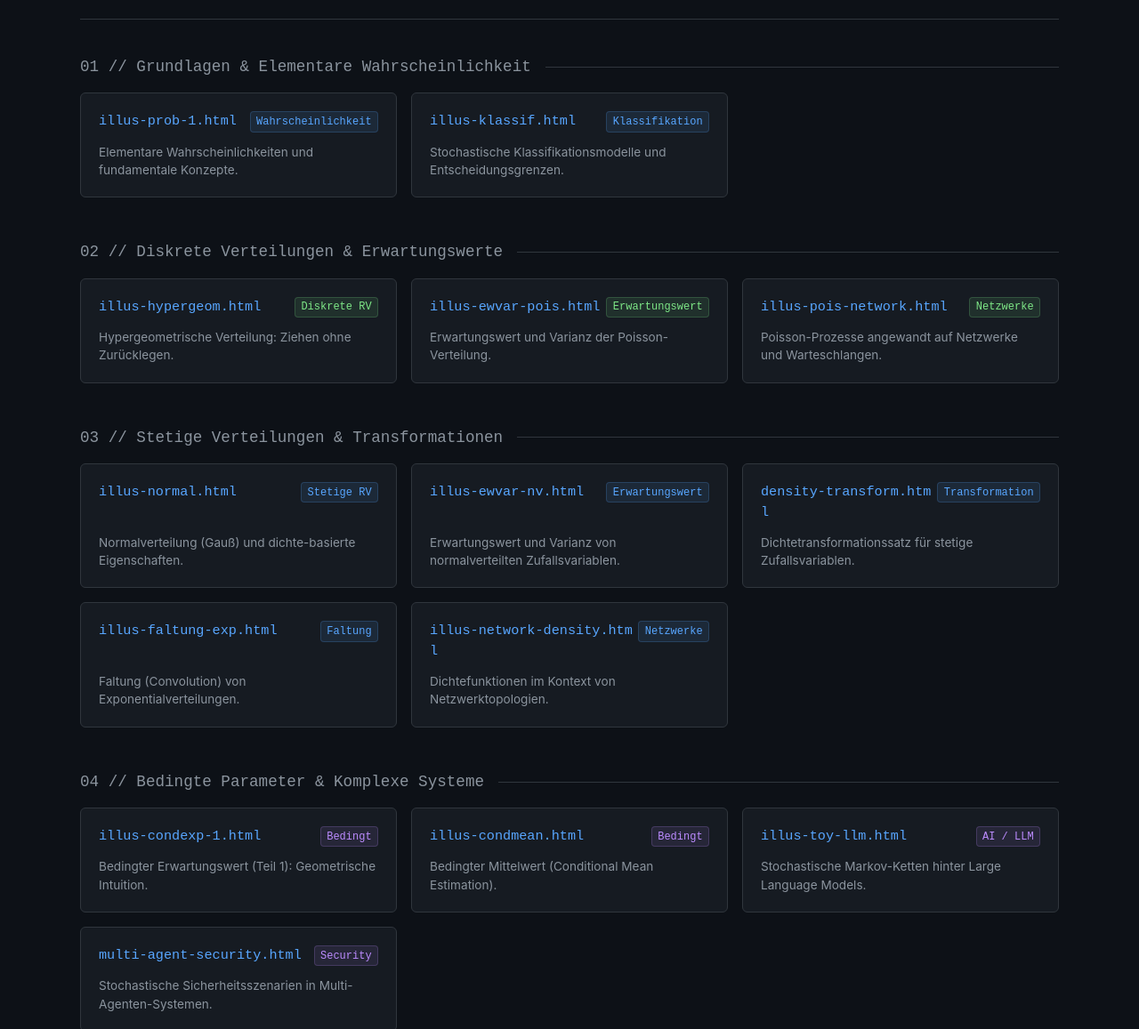
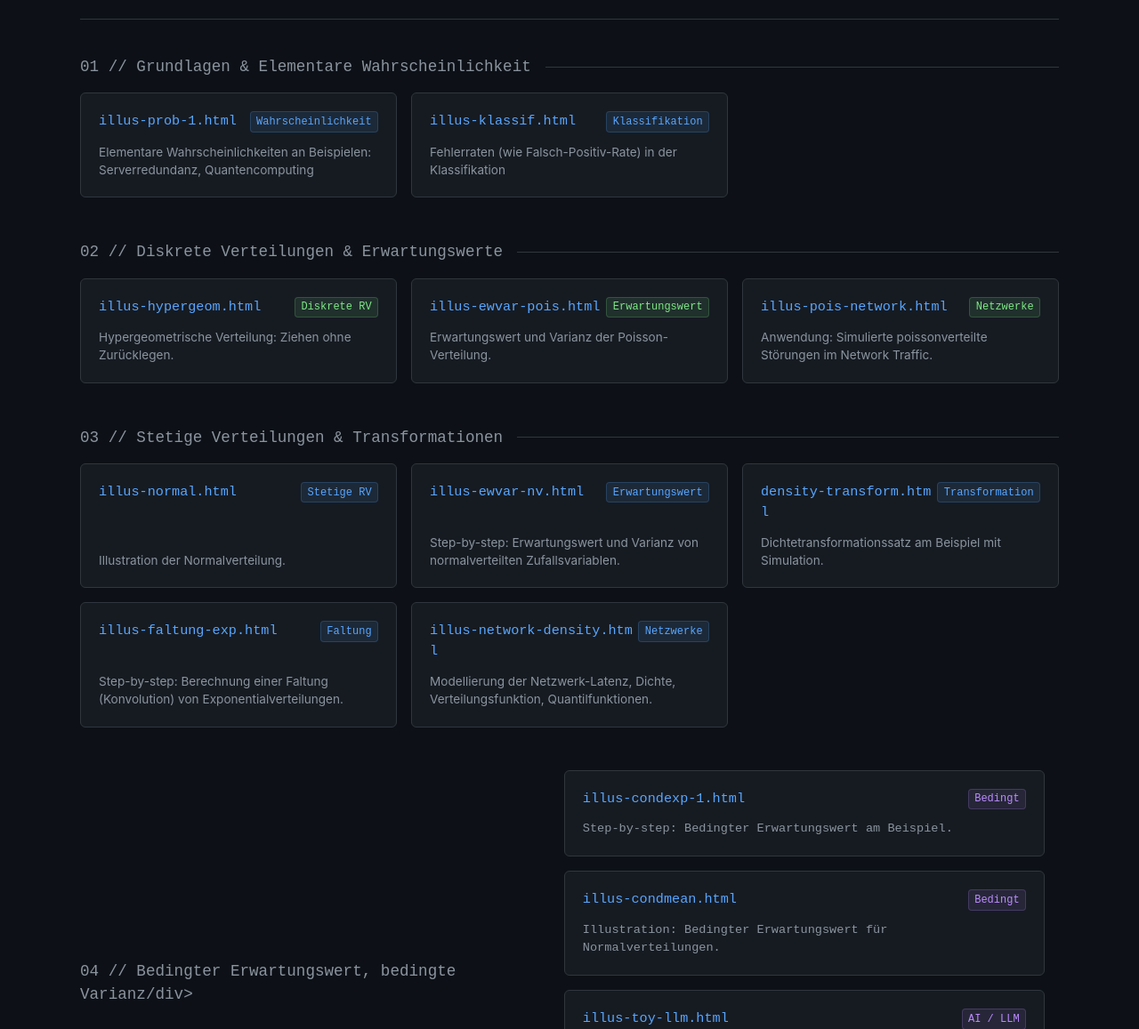
Before and after one commit to stoch-aix/EAS-26, a plain HTML site: page index.html in a window 1280 px wide. Shown: the part 143-1300 px from the top of the page at 89% size. Drawn offline with Linux system fonts and the light colour scheme.

Commit message:
Update index.html

```diff
--- a/index.html
+++ b/index.html
@@ -178,14 +178,14 @@
                     <span class="file-name">illus-prob-1.html</span>
                     <span class="badge">Wahrscheinlichkeit</span>
                 </div>
-                <p class="card-desc">Elementare Wahrscheinlichkeiten und fundamentale Konzepte.</p>
+                <p class="card-desc">Elementare Wahrscheinlichkeiten an Beispielen: Serverredundanz, Quantencomputing</p>
             </a>
             <a href="illus-klassif.html" class="card">
                 <div class="card-header">
                     <span class="file-name">illus-klassif.html</span>
                     <span class="badge">Klassifikation</span>
                 </div>
-                <p class="card-desc">Stochastische Klassifikationsmodelle und Entscheidungsgrenzen.</p>
+                <p class="card-desc">Fehlerraten (wie Falsch-Positiv-Rate) in der Klassifikation</p>
             </a>
         </div>
     </section>
@@ -213,7 +213,7 @@
                     <span class="file-name">illus-pois-network.html</span>
                     <span class="badge discrete">Netzwerke</span>
                 </div>
-                <p class="card-desc">Poisson-Prozesse angewandt auf Netzwerke und Warteschlangen.</p>
+                <p class="card-desc">Anwendung: Simulierte poissonverteilte Störungen im Network Traffic.</p>
             </a>
         </div>
     </section>
@@ -227,70 +227,70 @@
                     <span class="file-name">illus-normal.html</span>
                     <span class="badge">Stetige RV</span>
                 </div>
-                <p class="card-desc">Normalverteilung (Gauß) und dichte-basierte Eigenschaften.</p>
+                <p class="card-desc">Illustration der Normalverteilung.</p>
             </a>
             <a href="illus-ewvar-nv.html" class="card">
                 <div class="card-header">
                     <span class="file-name">illus-ewvar-nv.html</span>
                     <span class="badge">Erwartungswert</span>
                 </div>
-                <p class="card-desc">Erwartungswert und Varianz von normalverteilten Zufallsvariablen.</p>
+                <p class="card-desc">Step-by-step: Erwartungswert und Varianz von normalverteilten Zufallsvariablen.</p>
             </a>
             <a href="density-transform.html" class="card">
                 <div class="card-header">
                     <span class="file-name">density-transform.html</span>
                     <span class="badge">Transformation</span>
                 </div>
-                <p class="card-desc">Dichtetransformationssatz für stetige Zufallsvariablen.</p>
+                <p class="card-desc">Dichtetransformationssatz am Beispiel mit Simulation.</p>
             </a>
             <a href="illus-faltung-exp.html" class="card">
                 <div class="card-header">
                     <span class="file-name">illus-faltung-exp.html</span>
                     <span class="badge">Faltung</span>
                 </div>
-                <p class="card-desc">Faltung (Convolution) von Exponentialverteilungen.</p>
+                <p class="card-desc">Step-by-step: Berechnung einer Faltung (Konvolution) von Exponentialverteilungen.</p>
             </a>
             <a href="illus-network-density.html" class="card">
                 <div class="card-header">
                     <span class="file-name">illus-network-density.html</span>
                     <span class="badge">Netzwerke</span>
                 </div>
-                <p class="card-desc">Dichtefunktionen im Kontext von Netzwerktopologien.</p>
+                <p class="card-desc">Modellierung der Netzwerk-Latenz, Dichte, Verteilungsfunktion, Quantilfunktionen.</p>
             </a>
         </div>
     </section>
 
     <!-- SECTION 4: CONDITIONAL EXPECTATION & ADVANCED TOPICS -->
     <section class="grid-section">
-        <div class="section-title">04 // Bedingte Parameter & Komplexe Systeme</div>
+        <div class="section-title">04 // Bedingter Erwartungswert, bedingte Varianz/div>
         <div class="links-grid">
             <a href="illus-condexp-1.html" class="card">
                 <div class="card-header">
                     <span class="file-name">illus-condexp-1.html</span>
                     <span class="badge advanced">Bedingt</span>
                 </div>
-                <p class="card-desc">Bedingter Erwartungswert (Teil 1): Geometrische Intuition.</p>
+                <p class="card-desc">Step-by-step: Bedingter Erwartungswert am Beispiel.</p>
             </a>
             <a href="illus-condmean.html" class="card">
                 <div class="card-header">
                     <span class="file-name">illus-condmean.html</span>
                     <span class="badge advanced">Bedingt</span>
                 </div>
-                <p class="card-desc">Bedingter Mittelwert (Conditional Mean Estimation).</p>
+                <p class="card-desc">Illustration: Bedingter Erwartungswert für Normalverteilungen.</p>
             </a>
             <a href="illus-toy-llm.html" class="card">
                 <div class="card-header">
                     <span class="file-name">illus-toy-llm.html</span>
                     <span class="badge advanced">AI / LLM</span>
                 </div>
-                <p class="card-desc">Stochastische Markov-Ketten hinter Large Language Models.</p>
+                <p class="card-desc">Anwendung und Simulation: Toy-LLM (Grundprinzip generative KI).</p>
             </a>
             <a href="multi-agent-security.html" class="card">
                 <div class="card-header">
                     <span class="file-name">multi-agent-security.html</span>
                     <span class="badge advanced">Security</span>
                 </div>
-                <p class="card-desc">Stochastische Sicherheitsszenarien in Multi-Agenten-Systemen.</p>
+                <p class="card-desc">Anwendung: Wieviele Guardian-Agents braucht eine KI? .</p>
             </a>
         </div>
     </section>
```
